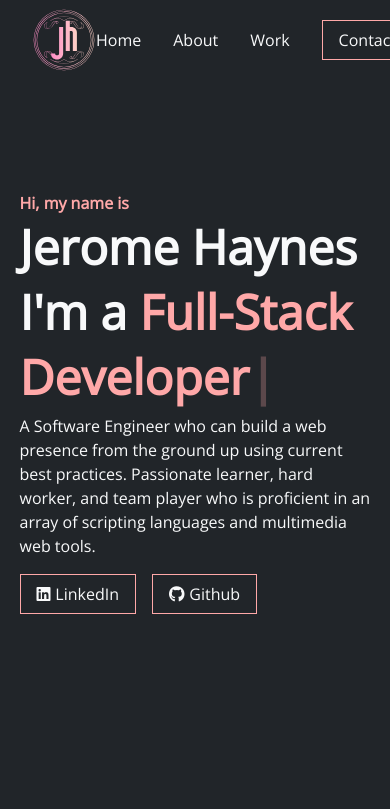
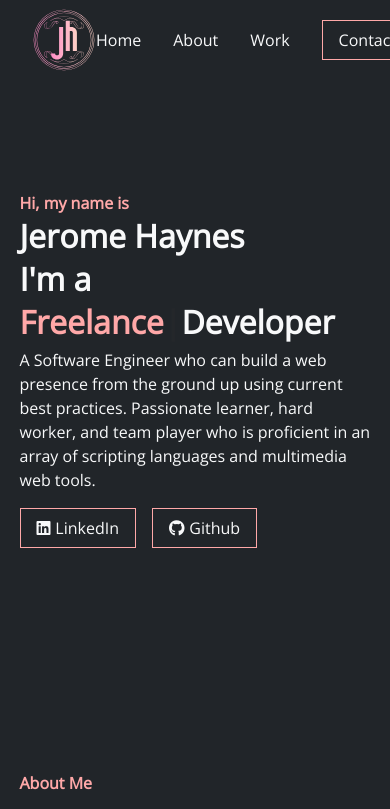
Before and after one commit to dev-rome/v1, a React (Create React App) app: page / in a window 390 px wide. Shown: the top 809 px of the page. Built offline with nearby package versions, Linux system fonts and the light colour scheme.

Commit message:
change typed words and styles

```diff
--- a/src/section/Hero.css
+++ b/src/section/Hero.css
@@ -43,3 +43,10 @@
 .hero__btn-icon {
     margin-right: 0.3rem;
 }
+
+@media (max-width: 768px) {
+
+    .hero__title--big {
+        font-size: 2rem;
+    }
+}
--- a/src/section/Hero.js
+++ b/src/section/Hero.js
@@ -8,9 +8,9 @@ const HeroSection = () => {
   useEffect(() => {
     const typed = new Typed(typedRef.current, {
       strings: [
-        "Front-End Developer",
-        "Full-Stack Developer",
-        "Freelance Web Developer",
+        "Front-End",
+        "Full-Stack",
+        "Freelance",
       ],
       typeSpeed: 50,
       backSpeed: 50,
@@ -27,7 +27,7 @@ const HeroSection = () => {
       <h1 className="hero__title--small">Hi, my name is</h1>
       <h2 className="hero__title--big">Jerome Haynes</h2>
       <h2 className="hero__title--big">
-        I'm a <span ref={typedRef}></span>
+        I'm a <span ref={typedRef}></span>Developer
       </h2>
       <p className="hero__text">
         A Software Engineer who can build a web presence from the ground up
```
